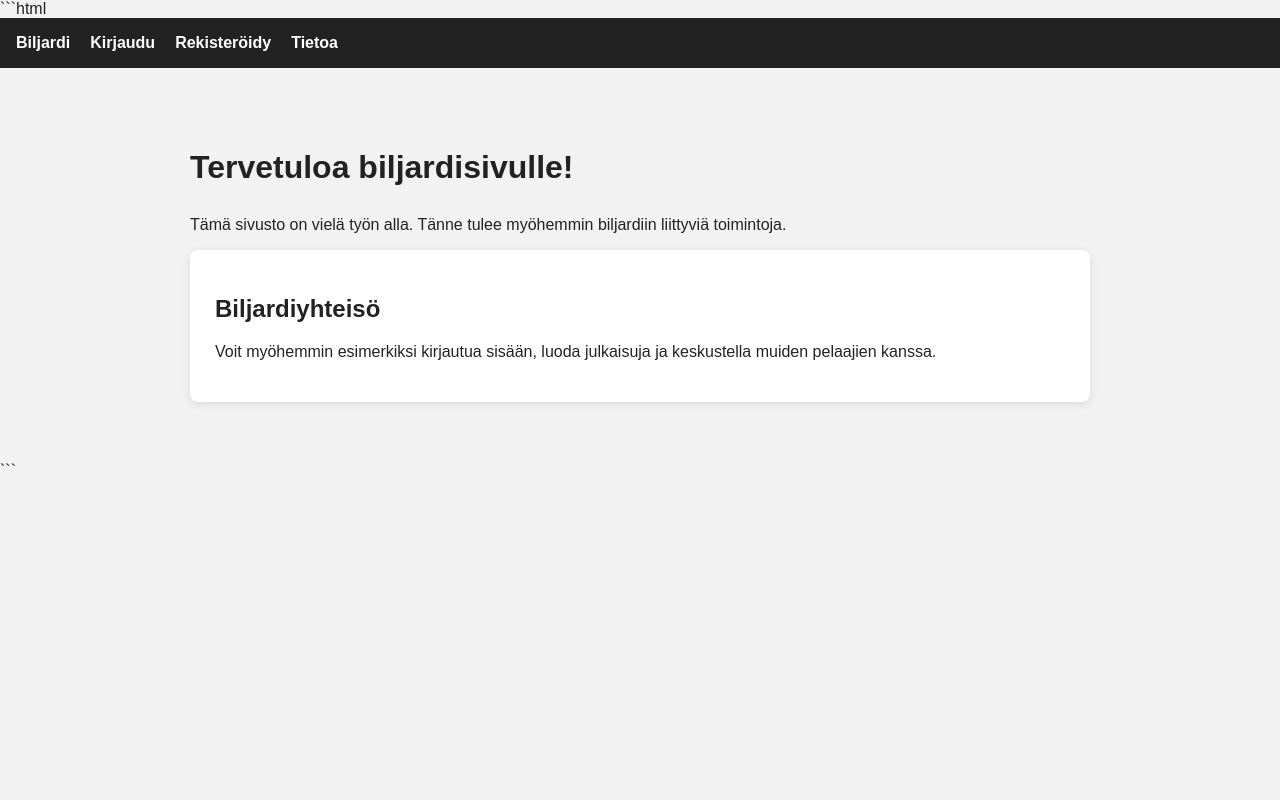
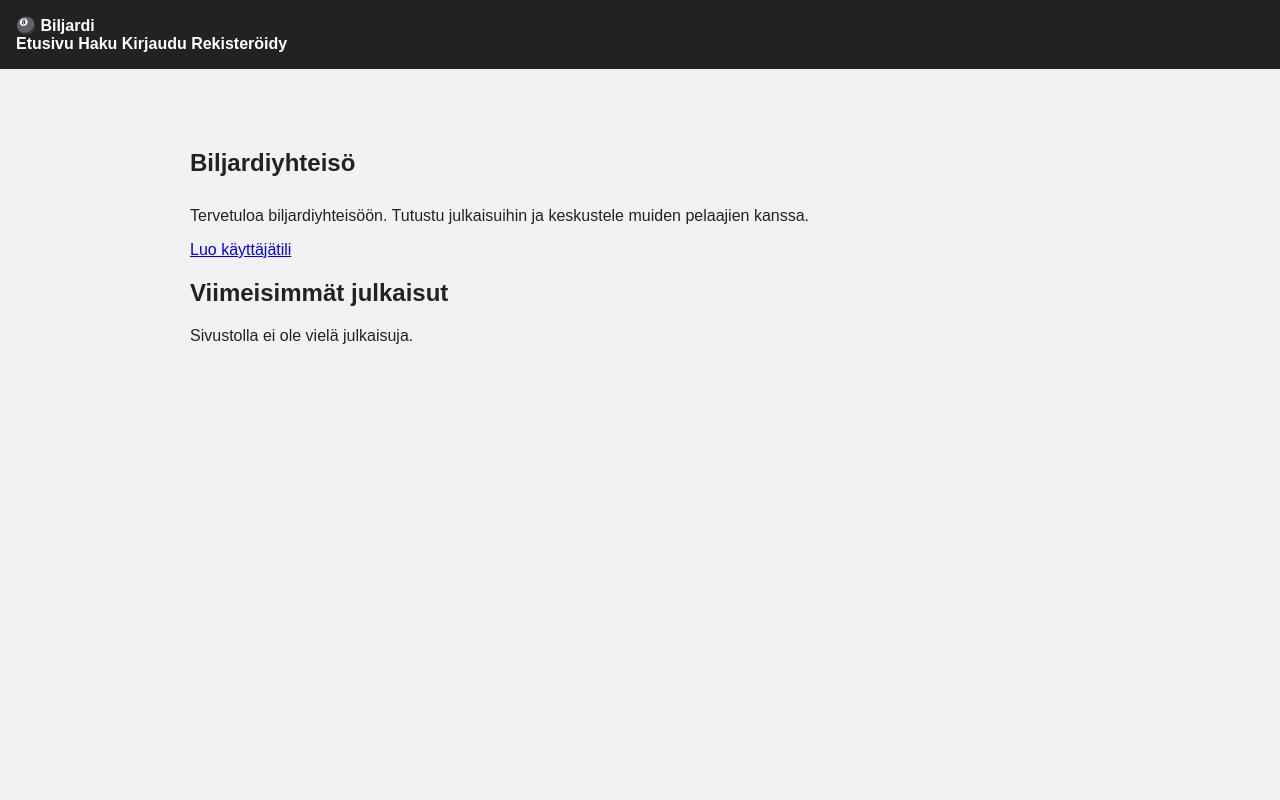
Before and after one commit to miltsii/Biljard-page, a Flask app: template templates/index.html in a window 1280 px wide. Run offline with Flask 3, Linux system fonts and the light colour scheme; the template is opened without the code that fills it, so the values that code supplies are empty.

Commit message:
index.html, layout.html edited and made more nice looking.

````diff
--- a/app.py
+++ b/app.py
@@ -7,7 +7,6 @@ import db
 
 app = Flask(__name__)
 
-# Salainen avain istuntoja varten
 app.secret_key = "dev-secret-key-change-this-later"
 
 
@@ -23,10 +22,8 @@ def inject():
         "csrf_token": session.get("csrf_token", "")
     }
 
+# Tietokannan alustaminen
 
-# ----------------------------------------
-# Tietokannan alustaminen
-# ----------------------------------------
 
 @app.cli.command("init-db")
 def init_db():
@@ -40,9 +37,8 @@ def init_db():
     print("Database initialized.")
 
 
-# ----------------------------------------
 # Etusivu
-# ----------------------------------------
+
 
 @app.route("/")
 def index():
@@ -63,9 +59,8 @@ def index():
     return render_template("index.html", posts=posts)
 
 
-# ----------------------------------------
 # Rekisteröityminen
-# ----------------------------------------
+
 
 @app.route("/register", methods=["GET", "POST"])
 def register():
@@ -99,10 +94,8 @@ def register():
 
     return redirect("/login")
 
+# Kirjautuminen
 
-# ----------------------------------------
-# Kirjautuminen
-# ----------------------------------------
 
 @app.route("/login", methods=["GET", "POST"])
 def login():
@@ -139,9 +132,8 @@ def login():
     return "VIRHE: väärä käyttäjänimi tai salasana"
 
 
-# ----------------------------------------
 # Uloskirjautuminen
-# ----------------------------------------
+
 
 @app.route("/logout")
 def logout():
@@ -150,10 +142,7 @@ def logout():
 
     return redirect("/")
 
-
-# ----------------------------------------
 # Uuden julkaisun tekeminen
-# ----------------------------------------
 
 @app.route("/new_post", methods=["GET", "POST"])
 def new_post():
@@ -169,9 +158,14 @@ def new_post():
         if request.form["csrf_token"] != session["csrf_token"]:
             abort(403)
 
-        title = request.form["title"]
-        content = request.form["content"]
-        category_id = request.form.get("category_id") or None
+        title = request.form["title"].strip()
+        content = request.form["content"].strip()
+
+        if not title:
+            return "Otsikko ei saa olla tyhjä"
+
+        if not content:
+            return "Sisältö ei saa olla tyhjä"
 
         con.execute(
             """
@@ -210,9 +204,8 @@ def new_post():
     )
 
 
-# ----------------------------------------
 # Yksittäinen julkaisu
-# ----------------------------------------
+
 
 @app.route("/post/<int:post_id>")
 def show_post(post_id):
@@ -303,9 +296,8 @@ def add_comment(post_id):
     return redirect("/post/" + str(post_id))
 
 
-# ----------------------------------------
 # Julkaisun muokkaaminen
-# ----------------------------------------
+
 
 @app.route("/post/<int:post_id>/edit", methods=["GET", "POST"])
 def edit_post(post_id):
@@ -378,9 +370,8 @@ def edit_post(post_id):
     )
 
 
-# ----------------------------------------
 # Julkaisun poistaminen
-# ----------------------------------------
+
 
 @app.route("/post/<int:post_id>/delete", methods=["POST"])
 def delete_post(post_id):
@@ -424,9 +415,8 @@ def delete_post(post_id):
     return redirect("/")
 
 
-# ----------------------------------------
 # Haku
-# ----------------------------------------
+
 
 @app.route("/search")
 def search():
--- a/templates/index.html
+++ b/templates/index.html
@@ -1,39 +1,106 @@
-```html
-<!DOCTYPE html>
-<html lang="fi">
-<head>
-    <meta charset="UTF-8">
-    <meta name="viewport" content="width=device-width, initial-scale=1.0">
-    <title>Biljardisivu</title>
-    <link rel="stylesheet" href="{{ url_for('static', filename='style.css') }}">
-</head>
 
-<body>
+{% extends "layout.html" %}
 
-<nav>
-    <a href="/">Biljardi</a>
-    <a href="/login">Kirjaudu</a>
-    <a href="/register">Rekisteröidy</a>
-    <a href="/about">Tietoa</a>
-</nav>
+{% block title %}
+Biljardi - Etusivu
+{% endblock %}
 
-<main>
-    <h1>Tervetuloa biljardisivulle!</h1>
+
+{% block content %}
+
+<section class="hero">
+
+    <h1>Biljardiyhteisö</h1>
 
     <p>
-        Tämä sivusto on vielä työn alla.
-        Tänne tulee myöhemmin biljardiin liittyviä toimintoja.
+        Tervetuloa biljardiyhteisöön.
+        Tutustu julkaisuihin ja keskustele muiden pelaajien kanssa.
     </p>
 
-    <div class="card">
-        <h2>Biljardiyhteisö</h2>
-        <p>
-            Voit myöhemmin esimerkiksi kirjautua sisään,
-            luoda julkaisuja ja keskustella muiden pelaajien kanssa.
-        </p>
-    </div>
-</main>
+    {% if session.get("user_id") %}
 
-</body>
-</html>
-```
+        <a class="button" href="{{ url_for('new_post') }}">
+            Tee uusi julkaisu
+        </a>
+
+    {% else %}
+
+        <a class="button" href="{{ url_for('register') }}">
+            Luo käyttäjätili
+        </a>
+
+    {% endif %}
+
+</section>
+
+
+<section>
+
+    <h2>Viimeisimmät julkaisut</h2>
+
+    {% if posts %}
+
+        <div class="posts">
+
+            {% for post in posts %}
+
+                <article class="post-card">
+
+                    <h3>
+                        <a href="{{ url_for('show_post', post_id=post.id) }}">
+                            {{ post.title }}
+                        </a>
+                    </h3>
+
+                    <p class="post-meta">
+                        {{ post.username }}
+
+                        {% if post.category %}
+                            · {{ post.category }}
+                        {% endif %}
+
+                        · {{ post.created_at }}
+                    </p>
+
+                    <p>
+                        {{ post.content[:250] }}
+
+                        {% if post.content|length > 250 %}
+                            ...
+                        {% endif %}
+                    </p>
+
+                    <a href="{{ url_for('show_post', post_id=post.id) }}">
+                        Lue lisää →
+                    </a>
+
+                </article>
+
+            {% endfor %}
+
+        </div>
+
+    {% else %}
+
+        <div class="empty">
+
+            <p>
+                Sivustolla ei ole vielä julkaisuja.
+            </p>
+
+            {% if session.get("user_id") %}
+
+                <a class="button"
+                   href="{{ url_for('new_post') }}">
+                    Tee ensimmäinen julkaisu
+                </a>
+
+            {% endif %}
+
+        </div>
+
+    {% endif %}
+
+</section>
+
+{% endblock %}
--- a/templates/layout.html
+++ b/templates/layout.html
@@ -1,40 +1,87 @@
-<!doctype html>
+
+<!DOCTYPE html>
 <html lang="fi">
 <head>
-    <meta charset="utf-8">
-    <meta name="viewport" content="width=device-width, initial-scale=1">
-    <title>{% block title %}Biljardiyhteisö{% endblock %}</title>
-    <link rel="stylesheet" href="{{ url_for('static', filename='style.css') }}">
+    <meta charset="UTF-8">
+    <meta name="viewport" content="width=device-width, initial-scale=1.0">
+
+    <title>{% block title %}Biljardi{% endblock %}</title>
+
+    <link rel="stylesheet"
+          href="{{ url_for('static', filename='style.css') }}">
 </head>
+
 <body>
-    <div class="site-wrapper">
-        <aside class="sidebar">
-            <a class="site-title" href="/">
-                Biljardiyhteisö
+
+<nav>
+    <div class="nav-container">
+
+        <a class="logo" href="{{ url_for('index') }}">
+            🎱 Biljardi
+        </a>
+
+        <div class="nav-links">
+
+            <a href="{{ url_for('index') }}">
+                Etusivu
             </a>
 
-            <nav class="navigation">
-                <a href="/">Etusivu</a>
-                <a href="/search">Hae kirjoituksia</a>
+            <a href="{{ url_for('search') }}">
+                Haku
+            </a>
 
-                {% if session.get("user_id") %}
-                    <a href="/new_post">Uusi kirjoitus</a>
-                    <a href="/user/{{ session['user_id'] }}">Oma profiili</a>
-                    <a href="/logout">Kirjaudu ulos</a>
-                {% else %}
-                    <a href="/login">Kirjaudu sisään</a>
-                    <a href="/register">Luo tunnus</a>
-                {% endif %}
-            </nav>
-        </aside>
+            {% if session.get("user_id") %}
 
-        <main class="content">
-            {% for message in get_flashed_messages() %}
-                <p class="flash">{{ message }}</p>
-            {% endfor %}
+                <a href="{{ url_for('new_post') }}">
+                    Uusi julkaisu
+                </a>
 
-            {% block content %}{% endblock %}
-        </main>
+                <span>
+                    Hei {{ session["username"] }}!
+                </span>
+
+                <a href="{{ url_for('logout') }}">
+                    Kirjaudu ulos
+                </a>
+
+            {% else %}
+
+                <a href="{{ url_for('login') }}">
+                    Kirjaudu
+                </a>
+
+                <a href="{{ url_for('register') }}">
+                    Rekisteröidy
+                </a>
+
+            {% endif %}
+
+        </div>
+
     </div>
+</nav>
+
+
+<main>
+
+    {% with messages = get_flashed_messages() %}
+        {% if messages %}
+            <div class="messages">
+                {% for message in messages %}
+                    <div class="message">
+                        {{ message }}
+                    </div>
+                {% endfor %}
+            </div>
+        {% endif %}
+    {% endwith %}
+
+
+    {% block content %}
+    {% endblock %}
+
+</main>
+
+
 </body>
 </html>
````
